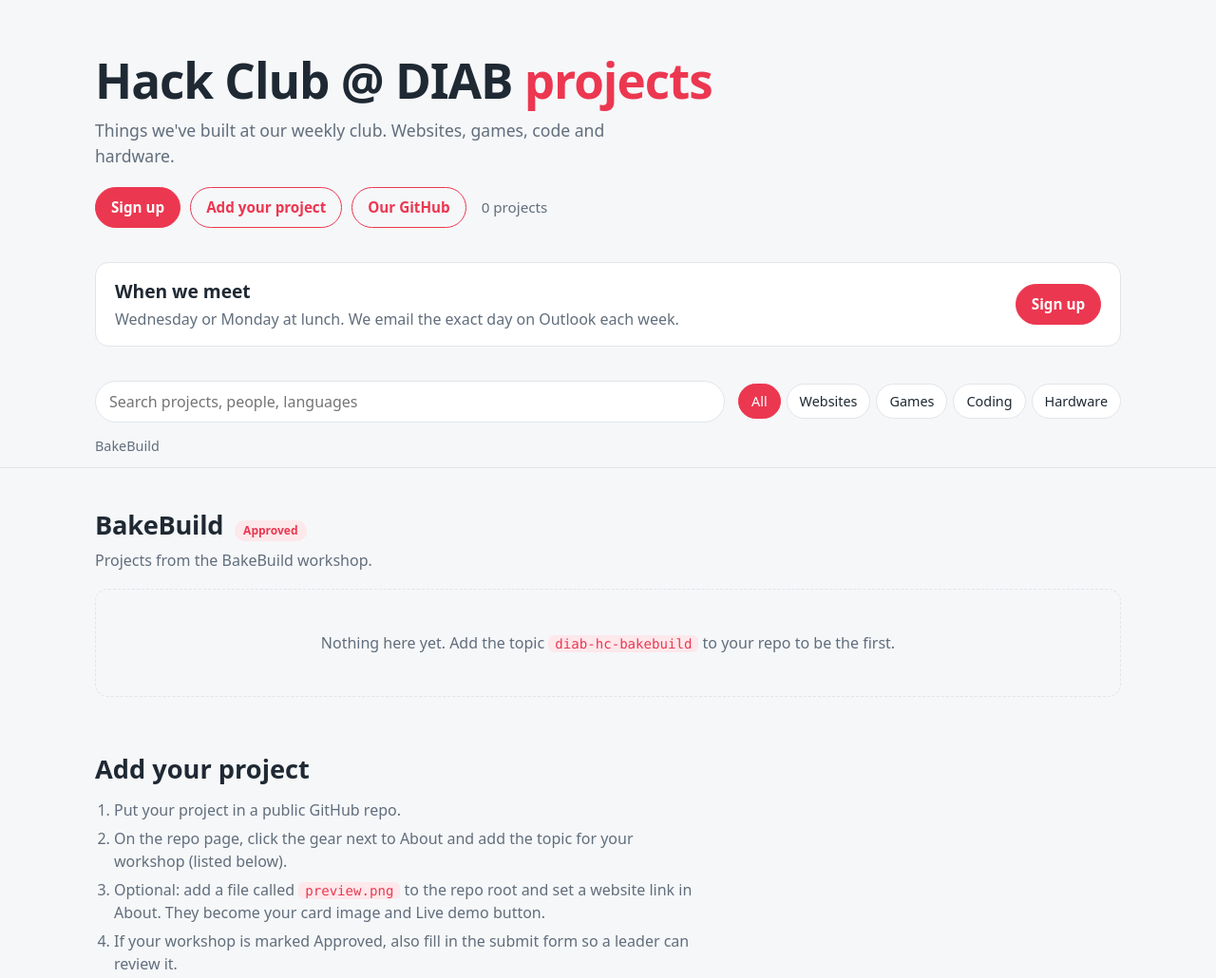
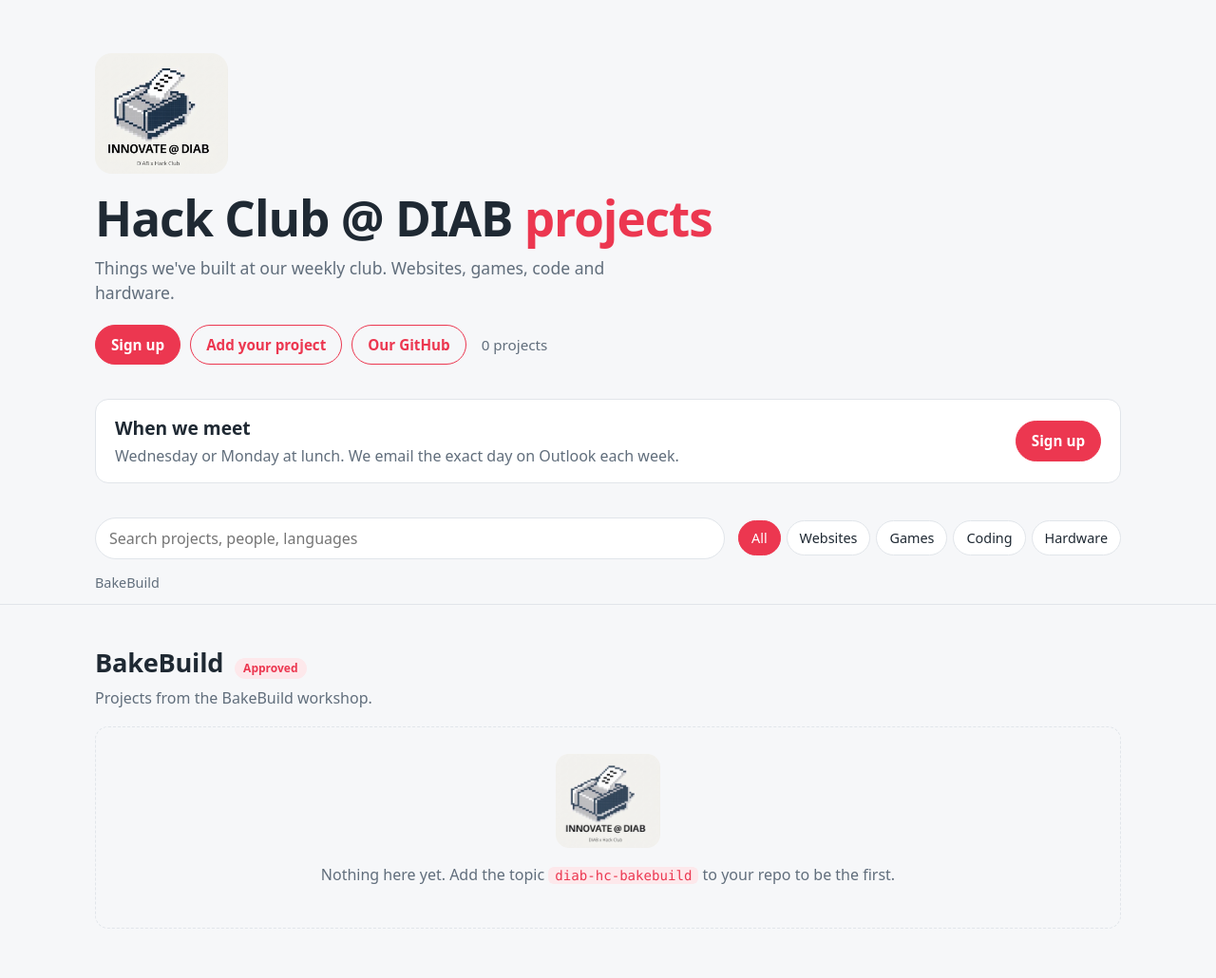
Before and after one commit to Innovate-DIAB/innovate-diab.github.io, a plain HTML site: page index.html in a window 1280 px wide. Shown: the top 1030 px of the page at 95% size. Drawn offline with Linux system fonts and the light colour scheme.

Commit message:
Add logo

```diff
--- a/app.js
+++ b/app.js
@@ -51,9 +51,11 @@ function card(p) {
     class: "thumb", loading: "lazy", alt: "",
     src: `https://raw.githubusercontent.com/${p.full_name}/HEAD/preview.png`,
   });
-  // No preview.png in the repo? Fall back to GitHub's auto-generated social card.
+  // No preview.png in the repo? Fall back to the club logo.
   thumb.addEventListener("error", () => {
-    thumb.src = `https://opengraph.githubassets.com/1/${p.full_name}`;
+    // No preview.png: show the club logo as a placeholder.
+    thumb.src = config.club.logo || `https://opengraph.githubassets.com/1/${p.full_name}`;
+    thumb.classList.add("placeholder");
   }, { once: true });
 
   const live = safeUrl(p.homepage);
@@ -89,6 +91,7 @@ function sectionEl(s) {
     shown.length
       ? h("div", { class: "grid" }, shown.map(card))
       : h("div", { class: "empty" },
+          config.club.logo && h("img", { class: "empty-logo", src: config.club.logo, alt: "" }),
           h("p", {}, "Nothing here yet. Add the topic ", h("span", { class: "topic" }, s.topic),
             " to your repo to be the first.")));
 }
@@ -145,8 +148,9 @@ function render() {
   const jump = h("nav", { class: "jump", "aria-label": "Workshops" },
     config.sections.map((s) => h("a", { href: "#" + s.id, text: s.title })));
 
-  app.replaceChildren(
+  app.replaceChildren(...[
     h("header", { class: "hero" }, h("div", { class: "wrap" },
+      config.club.logo && h("img", { class: "hero-logo", src: config.club.logo, alt: config.club.name + " logo" }),
       h("h1", {}, config.club.name, " ", h("span", {}, "projects")),
       h("p", { text: config.club.tagline }),
       h("div", { class: "hero-actions" },
@@ -159,7 +163,7 @@ function render() {
     h("main", { class: "wrap", id: "sections" }, sections.length ? sections : h("div", { class: "empty" }, h("p", { text: "No projects match that." }))),
     h("div", { class: "wrap" }, howTo()),
     h("footer", {}, h("div", { class: "wrap" },
-      data.generated ? `Updated ${new Date(data.generated).toLocaleString()}` : "Not built yet")));
+      data.generated ? `Updated ${new Date(data.generated).toLocaleString()}` : "Not built yet"))].filter(Boolean));
 }
 
 // Re-render only the project list so the search box keeps focus while typing.
--- a/config.json
+++ b/config.json
@@ -5,7 +5,8 @@
     "org": "Innovate-DIAB",
     "siteRepo": "Innovate-DIAB/innovate-diab.github.io",
     "meeting": "Wednesday or Monday at lunch. We email the exact day on Outlook each week.",
-    "signupUrl": "https://forms.cloud.microsoft/r/DDFd4ajd7E"
+    "signupUrl": "https://forms.cloud.microsoft/r/DDFd4ajd7E",
+    "logo": "assets/logo-full.png"
   },
   "defaultMode": "auto",
   "allowedOwners": [],
--- a/index.html
+++ b/index.html
@@ -5,6 +5,7 @@
   <meta name="viewport" content="width=device-width, initial-scale=1">
   <title>Hack Club project gallery</title>
   <meta name="description" content="Projects built by our Hack Club members.">
+  <link rel="icon" type="image/png" href="assets/favicon.png">
   <link rel="stylesheet" href="style.css">
 </head>
 <body>
--- a/style.css
+++ b/style.css
@@ -45,6 +45,8 @@ a { color: inherit; }
 .btn.ghost { background: transparent; color: var(--accent); }
 .count { color: var(--muted); font-size: .95rem; margin-left: 6px; }
 
+.hero-logo { width: 140px; height: auto; border-radius: 18px; display: block; margin-bottom: 18px; }
+
 /* sticky bar */
 .bar { position: sticky; top: 0; z-index: 10; background: var(--bg); border-bottom: 1px solid var(--line); }
 .bar .wrap { display: flex; gap: 14px; align-items: center; padding-top: 12px; padding-bottom: 12px; flex-wrap: wrap; }
@@ -79,6 +81,8 @@ a { color: inherit; }
 }
 .card:hover { transform: translateY(-3px); box-shadow: 0 8px 24px rgba(0, 0, 0, .1); }
 .thumb { aspect-ratio: 2 / 1; width: 100%; object-fit: cover; background: var(--line); display: block; }
+.thumb.placeholder { object-fit: contain; background: #f2f1ee; padding: 6px 0; }
+.empty-logo { width: 110px; height: auto; border-radius: 14px; display: block; margin: 0 auto 12px; opacity: .9; }
 .card-body { padding: 14px 16px 16px; display: flex; flex-direction: column; gap: 8px; flex: 1; }
 .card h3 { margin: 0; font-size: 1.1rem; }
 .card h3 a { text-decoration: none; }
```
Also changed, not shown: assets/favicon.png (added), assets/logo-full.png (added), assets/logo-square.png (added), 2 other files.
